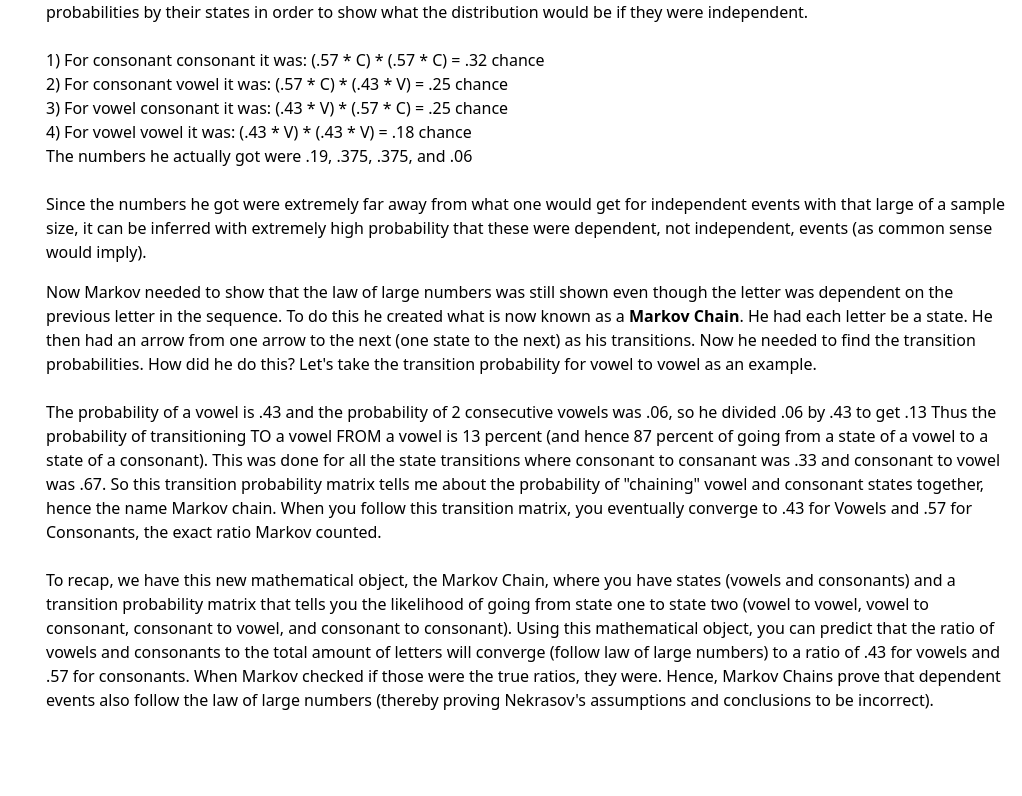
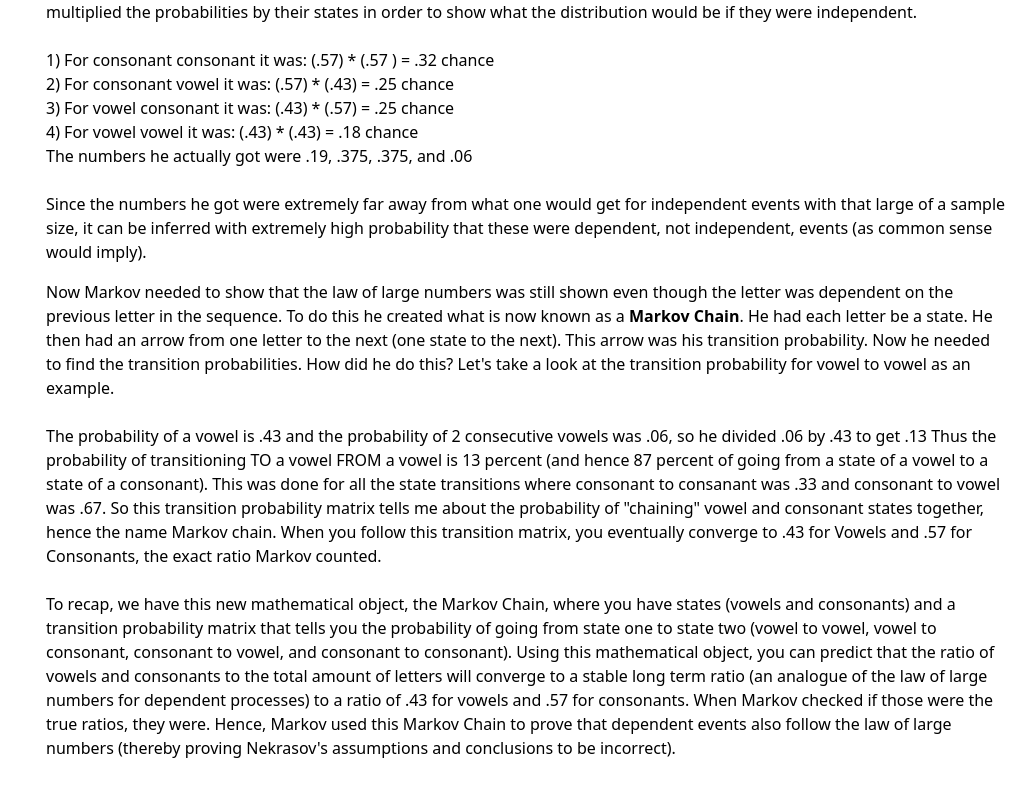
Before and after one commit to WilliamGiammona/learning-ai, a Next.js app: page /reinforcement-learning in a window 1280 px wide. Shown: the part 6787-7583 px from the top of the page, without its empty margins (258-1280 px from the left). Built offline with nearby package versions, Linux system fonts and the light colour scheme.

Commit message:
continuing introduction

```diff
--- a/app/reinforcement-learning/page.tsx
+++ b/app/reinforcement-learning/page.tsx
@@ -676,7 +676,7 @@ export default function ReinforcementLearningPage() {
               spaces and punctuation, and stitched them together into one
               enormous string of letters. He found that 57% of the letters were
               consonants and 43% were vowels. He then decided to have each
-              letter paired with the one after it. Thus 4 possible states
+              letter paired with the one after it. Thus 4 possible combinations
               emerged:
               <br />
               <br />
@@ -689,20 +689,19 @@ export default function ReinforcementLearningPage() {
               4) Vowel Vowel.
               <br />
               <br />
-              1st he had to prove that each letter was dependent on the previous
-              letter instead of independent. To do this he multiplied the
-              probabilities by their states in order to show what the
+              1st he had to demonstrate that each letter was dependent on the
+              previous letter instead of independent. To do this he multiplied
+              the probabilities by their states in order to show what the
               distribution would be if they were independent.
               <br />
               <br />
-              1) For consonant consonant it was: (.57 * C) * (.57 * C) = .32
-              chance
+              1) For consonant consonant it was: (.57) * (.57 ) = .32 chance
               <br />
-              2) For consonant vowel it was: (.57 * C) * (.43 * V) = .25 chance
+              2) For consonant vowel it was: (.57) * (.43) = .25 chance
               <br />
-              3) For vowel consonant it was: (.43 * V) * (.57 * C) = .25 chance
+              3) For vowel consonant it was: (.43) * (.57) = .25 chance
               <br />
-              4) For vowel vowel it was: (.43 * V) * (.43 * V) = .18 chance
+              4) For vowel vowel it was: (.43) * (.43) = .18 chance
               <br />
               The numbers he actually got were .19, .375, .375, and .06
               <br />
@@ -717,10 +716,11 @@ export default function ReinforcementLearningPage() {
               shown even though the letter was dependent on the previous letter
               in the sequence. To do this he created what is now known as a{" "}
               <strong>Markov Chain</strong>. He had each letter be a state. He
-              then had an arrow from one arrow to the next (one state to the
-              next) as his transitions. Now he needed to find the transition
-              probabilities. How did he do this? Let's take the transition
-              probability for vowel to vowel as an example.
+              then had an arrow from one letter to the next (one state to the
+              next). This arrow was his transition probability. Now he needed to
+              find the transition probabilities. How did he do this? Let's take
+              a look at the transition probability for vowel to vowel as an
+              example.
               <br />
               <br />
               The probability of a vowel is .43 and the probability of 2
@@ -738,16 +738,17 @@ export default function ReinforcementLearningPage() {
               <br />
               To recap, we have this new mathematical object, the Markov Chain,
               where you have states (vowels and consonants) and a transition
-              probability matrix that tells you the likelihood of going from
+              probability matrix that tells you the probability of going from
               state one to state two (vowel to vowel, vowel to consonant,
               consonant to vowel, and consonant to consonant). Using this
               mathematical object, you can predict that the ratio of vowels and
-              consonants to the total amount of letters will converge (follow
-              law of large numbers) to a ratio of .43 for vowels and .57 for
+              consonants to the total amount of letters will converge to a
+              stable long term ratio (an analogue of the law of large numbers
+              for dependent processes) to a ratio of .43 for vowels and .57 for
               consonants. When Markov checked if those were the true ratios,
-              they were. Hence, Markov Chains prove that dependent events also
-              follow the law of large numbers (thereby proving Nekrasov's
-              assumptions and conclusions to be incorrect).
+              they were. Hence, Markov used this Markov Chain to prove that
+              dependent events also follow the law of large numbers (thereby
+              proving Nekrasov's assumptions and conclusions to be incorrect).
             </p>
           </section>
         </main>
```
